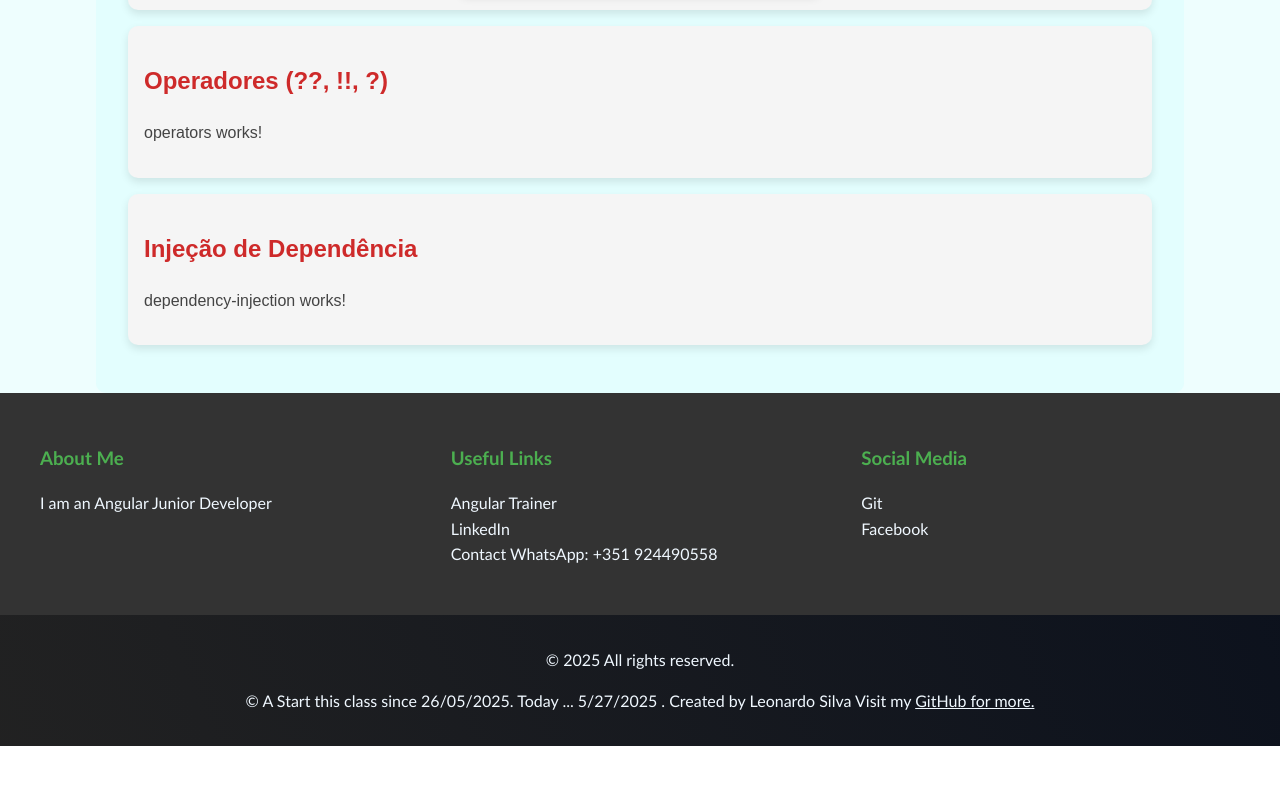
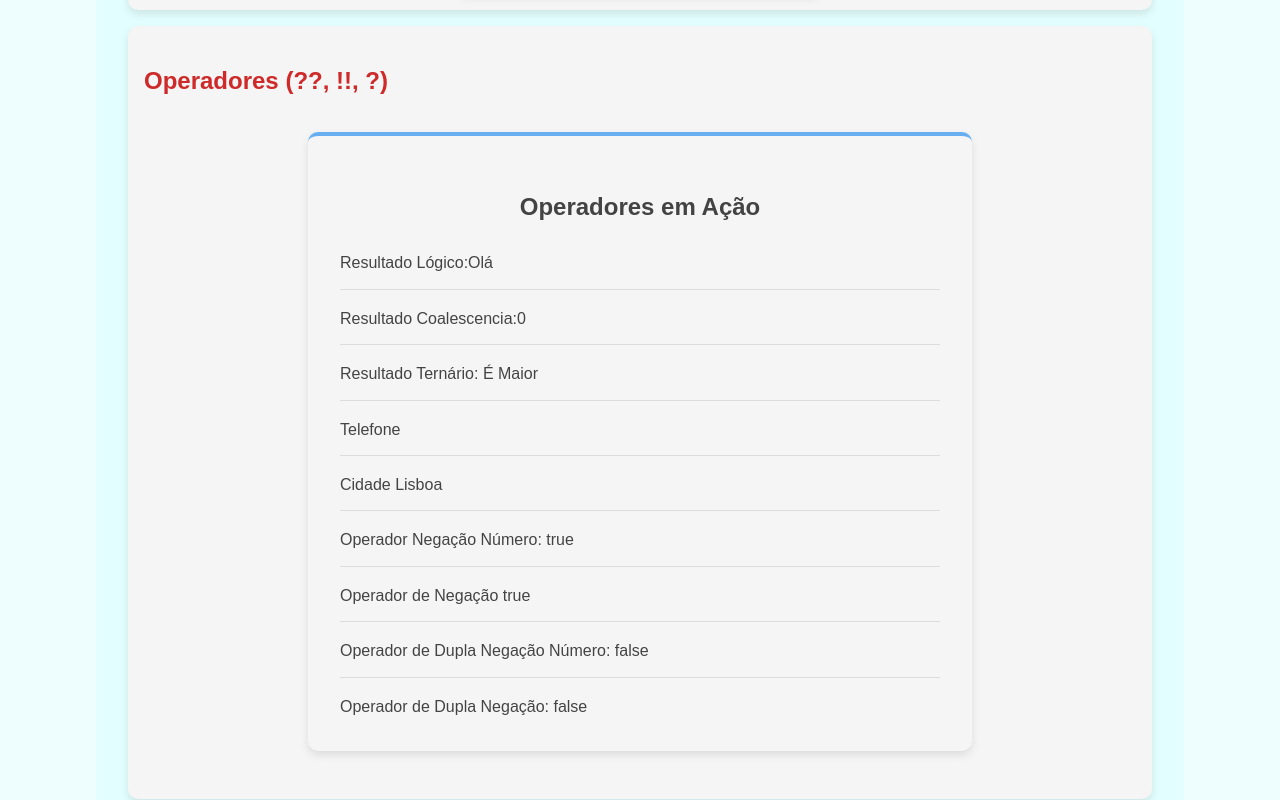
Before and after one commit to LeoViolet/starting-class-hit, an Angular app in the folder starting/: page /levelone in a window 1280 px wide. Shown: the part 740-1540 px from the top of the page. Before the commit the page ends 1486 px from the top, so only its background shows below. Built offline with nearby package versions, Linux system fonts and the light colour scheme.

Commit message:
Operadores

```diff
--- a/starting/src/app/pages/books/level/level01/operators/operators.component.css
+++ b/starting/src/app/pages/books/level/level01/operators/operators.component.css
@@ -0,0 +1,48 @@
+.variables-container {
+  display: flex;
+  justify-content: center;
+  align-items: center;
+  min-height: 200px;
+  font-family: var(--main-font-family);
+  margin: 2rem 0;
+}
+
+.variables-card {
+  padding: 2rem;
+  border-radius: var(--border-radius);
+  box-shadow: var(--shadow);
+  transition: var(--transition);
+  width: 100%;
+  max-width: 600px;
+  background: var(--background-color-sections);
+  border-top: 4px solid var(--primary-color);
+}
+
+.variables-card:hover {
+  box-shadow: var(--shadow-hover);
+}
+
+.variables-title {
+  color: var(--text-color);
+  margin-bottom: 1.5rem;
+  font-size: 1.5rem;
+  text-align: center;
+}
+
+.variables-content {
+  color: var(--text-color);
+  font-size: 1rem;
+  line-height: 1.6;
+}
+
+.variables-content p {
+  margin-bottom: 0.8rem;
+  padding-bottom: 0.8rem;
+  border-bottom: 1px solid rgba(0, 0, 0, 0.1);
+}
+
+.variables-content p:last-child {
+  margin-bottom: 0;
+  padding-bottom: 0;
+  border-bottom: none;
+}
--- a/starting/src/app/pages/books/level/level01/operators/operators.component.html
+++ b/starting/src/app/pages/books/level/level01/operators/operators.component.html
@@ -1 +1,16 @@
-<p>operators works!</p>
+<div class="variables-container">
+  <div class="variables-card">
+    <h2 class="variables-title">Operadores em Ação</h2>
+    <div class="variables-content">
+        <p>{{ 'Resultado Lógico:' + this.resultadoLogico }}</p>
+        <p> {{ 'Resultado Coalescencia:' + this.resultadoCoalescencia }}</p>
+        <p>Resultado Ternário: {{ this.resultadoTernario }}</p>
+        <p>Telefone {{this.resultadoAtribuicaoCondicional?.contato?.telefone}}</p>
+        <p>Cidade {{this.resultadoAtribuicaoCondicional?.endereco?.cidade}}</p>
+        <p>Operador Negação Número: {{!this.operadorNegacaoNumero}}</p>
+        <p>Operador de Negação {{ !operadorNegacao}}</p>
+        <p>Operador de Dupla Negação Número: {{!!this.operadorNegacaoNumero}}</p>
+        <p>Operador de Dupla Negação: {{!!operadorNegacao}}</p>
+    </div>
+  </div>
+</div>
--- a/starting/src/app/pages/books/level/level01/operators/operators.component.ts
+++ b/starting/src/app/pages/books/level/level01/operators/operators.component.ts
@@ -1,11 +1,56 @@
+import { CommonModule } from '@angular/common';
 import { Component } from '@angular/core';
 
 @Component({
   selector: 'app-operators',
-  imports: [],
+  imports: [CommonModule],
   templateUrl: './operators.component.html',
   styleUrl: './operators.component.css'
 })
 export class OperatorsComponent {
+  /** Operador Lógico (||) operador OR */
+  /**Descrição: Retorna o primeiro valor verdadeiro encontrado ou o último valor se todos forem falsos */
+  a = 0;
+  b = null;
+  c = 'Olá';
+  resultadoLogico = this.a || this.b || this.c;
+
+  /** Operador de Coalescência Nula (??) (Nullish Coalscence Operator) */
+  /** Descrição: Retornar o valor da direita APENAS se o valor da esquerda for NULL ou UNDEFINED*/
+  valor1 = null;
+  valor2 = undefined;
+  valor3 = 0;
+  valor4 = 'Texto';
+  resultadoCoalescencia = this.valor1 ?? this.valor2 ?? this.valor3 ?? this.valor4
+
+  /** Operador Ternário no TS
+   * Descrição: Verifica se uma propriedade ou metodo existe antes de acessálo e evita erros
+  */
+  idade = 18;
+  resultadoTernario = this.idade >= 18 ? 'É Maior' : 'É Menor' ;
+
+  /** Operador de Atribuição Condicional (?) (Optional Chaining)
+   *
+   */
+
+  resultadoAtribuicaoCondicional = {
+    nome: 'joão',
+    endereco: {cidade: 'Lisboa'},
+    contato: {telefone: undefined}
+  }
+
+  /**Operador de Negação (!) (Logical NOT)
+   * Inverte o valor
+   */
+   /**Operador de DUPLA Negação (!!) (Double NOT)
+   * Converte um valor para boleano
+  */
+  operadorNegacao = false;
+  operadorNegacaoNumero = 0;
+
+  ngOnInit(): void{
+    console.log(this.resultadoAtribuicaoCondicional?.endereco?.cidade);  // Saída: "Lisboa"
+    console.log(this.resultadoAtribuicaoCondicional?.contato?.telefone); // Saída: undefined Explicação: Se qualquer parte da cadeia for undefin
+  }
 
 }
```
Also changed, not shown: 1 other file (tests, documents, lock files or other folders).
